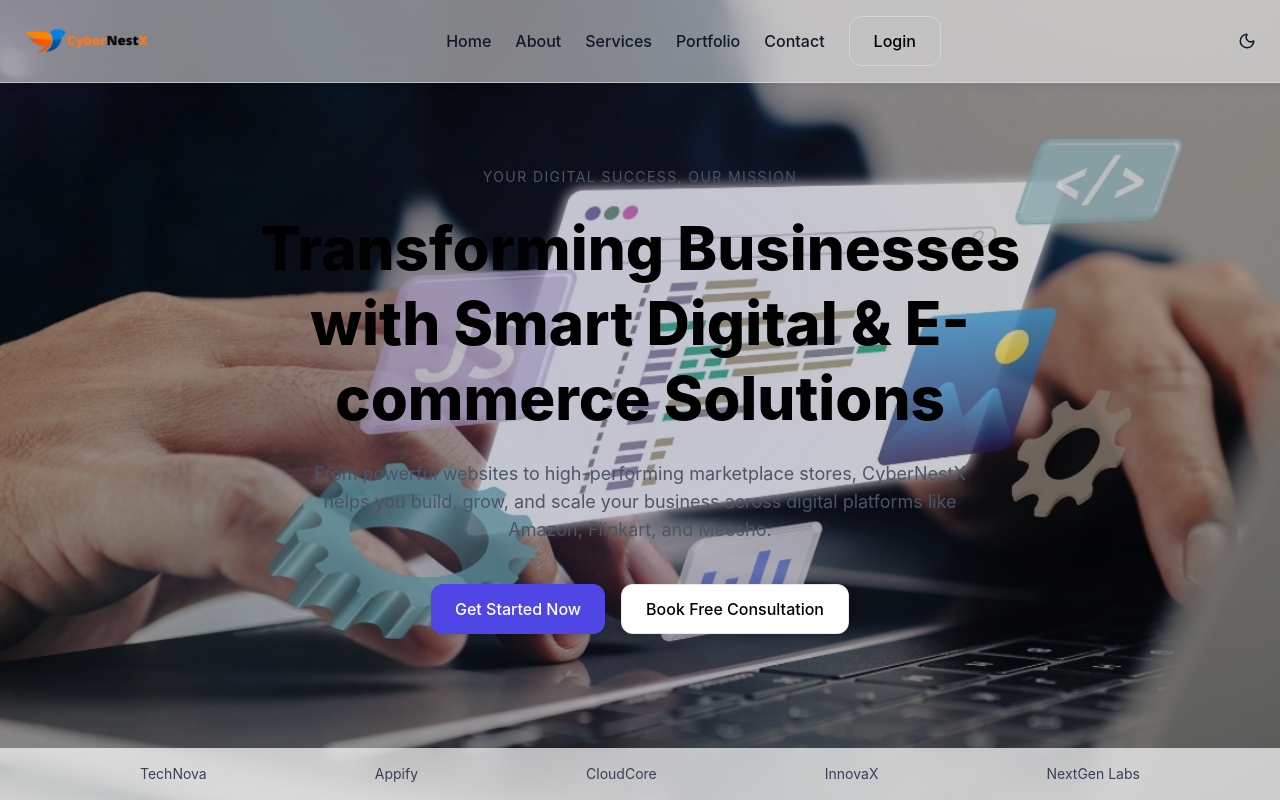
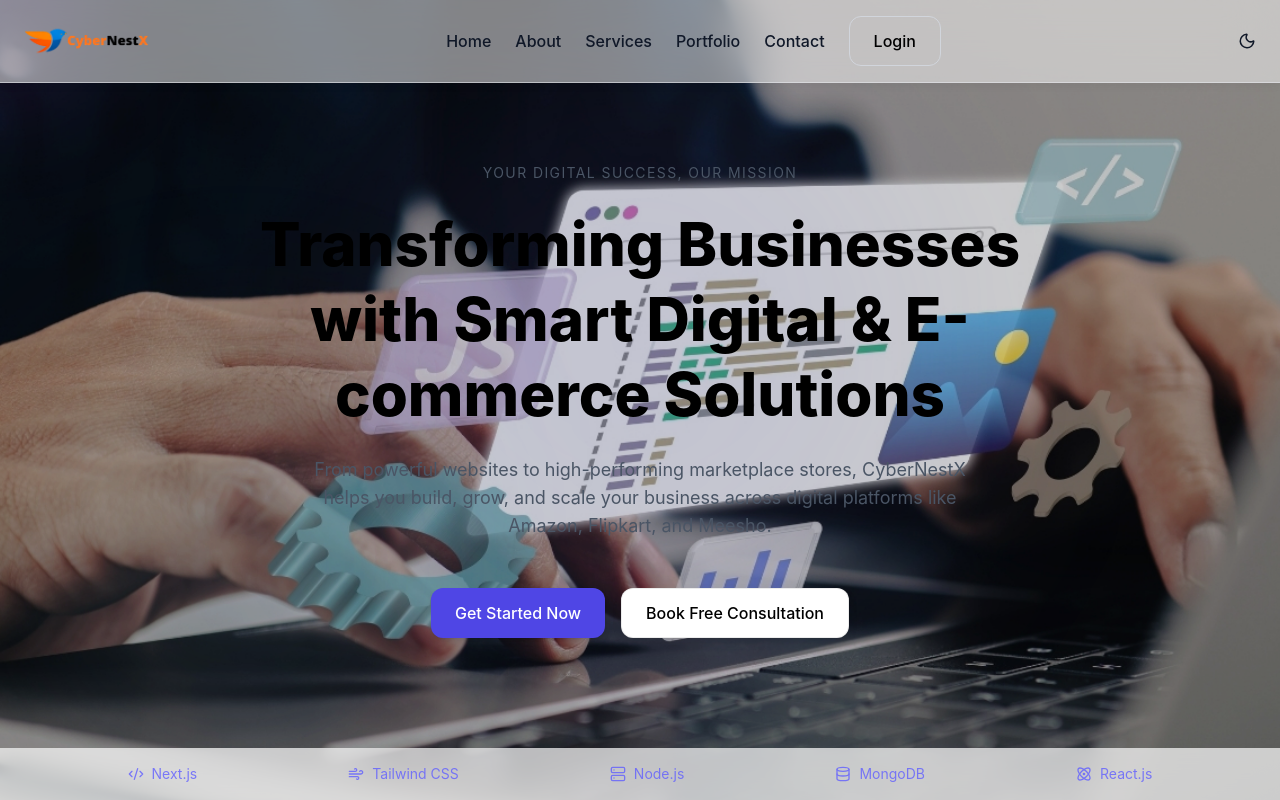
Before and after one commit to Buddy007k/Cybernestx, a Next.js app: page / in a window 1280 px wide. Shown: the top 800 px of the page. Built offline with nearby package versions, Linux system fonts and the light colour scheme.

Commit message:
final project

```diff
--- a/app/page.js
+++ b/app/page.js
@@ -7,6 +7,13 @@ import Footer from "@/components/footer";
 import Section from "@/components/ui/section";
 import Card from "@/components/ui/card";
 import Button from "@/components/ui/button";
+import {
+  Code2,
+  Wind,
+  Server,
+  Database,
+  Atom
+} from "lucide-react";
 
 export default function Home() {
   const { theme } = useTheme();
@@ -22,7 +29,7 @@ export default function Home() {
       <Navbar />
 
       {/* HERO */}
-      <section className="relative min-h-screen flex flex-col justify-center items-center text-center overflow-hidden">
+      <section className="relative min-h-screen flex flex-col justify-center items-center text-center overflow-hidden pt-24 pb-24 md:pt-0 md:pb-0">
 
         {/* 🖼 Background Image */}
         <div className="absolute inset-0 -z-30">
@@ -35,8 +42,7 @@ export default function Home() {
 
         {/* 🌫 OVERLAY (FIXED) */}
         <div
-          className={`absolute inset-0 -z-20 ${
-            isDark
+          className={`absolute inset-0 -z-20 ${isDark
               ? "bg-black/70"
               : "bg-black/20"   // 👈 subtle dark overlay instead of white
             }`}
@@ -44,8 +50,7 @@ export default function Home() {
 
         {/* 🎨 GRADIENT (REDUCED FOR LIGHT) */}
         <div
-          className={`absolute inset-0 -z-10 ${
-            isDark
+          className={`absolute inset-0 -z-10 ${isDark
               ? "bg-gradient-to-tr from-black/80 via-transparent to-black/60"
               : "bg-transparent"   // 👈 removed heavy gradient
             }`}
@@ -54,13 +59,11 @@ export default function Home() {
         {/* ✨ GLOW (REDUCED FOR LIGHT) */}
         <div className="absolute inset-0 -z-10">
           <div
-            className={`w-[600px] h-[600px] blur-[120px] rounded-full absolute top-10 left-1/2 -translate-x-1/2 ${
-              isDark ? "bg-indigo-500/20" : "bg-indigo-400/10"
+            className={`w-[600px] h-[600px] blur-[120px] rounded-full absolute top-10 left-1/2 -translate-x-1/2 ${isDark ? "bg-indigo-500/20" : "bg-indigo-400/10"
               }`}
           />
           <div
-            className={`w-[400px] h-[400px] blur-[100px] rounded-full absolute bottom-10 left-10 ${
-              isDark ? "bg-sky-400/20" : "bg-sky-300/10"
+            className={`w-[400px] h-[400px] blur-[100px] rounded-full absolute bottom-10 left-10 ${isDark ? "bg-sky-400/20" : "bg-sky-300/10"
               }`}
           />
         </div>
@@ -70,8 +73,7 @@ export default function Home() {
 
           {/* Tagline */}
           <p
-            className={`text-sm tracking-widest uppercase ${
-              isDark ? "text-gray-300" : "text-gray-600"
+            className={`text-sm tracking-widest uppercase ${isDark ? "text-gray-300" : "text-gray-600"
               }`}
           >
             Your Digital Success, Our Mission
@@ -79,8 +81,7 @@ export default function Home() {
 
           {/* Heading */}
           <h1
-            className={`text-4xl md:text-6xl font-extrabold leading-tight ${
-              isDark ? "text-white" : "text-black"
+            className={`text-4xl md:text-6xl font-extrabold leading-tight ${isDark ? "text-white" : "text-black"
               }`}
           >
             Transforming Businesses with Smart Digital & E-commerce Solutions
@@ -88,8 +89,7 @@ export default function Home() {
 
           {/* Subtext */}
           <p
-            className={`text-lg max-w-2xl mx-auto ${
-              isDark ? "text-gray-300" : "text-gray-600"
+            className={`text-lg max-w-2xl mx-auto ${isDark ? "text-gray-300" : "text-gray-600"
               }`}
           >
             From powerful websites to high-performing marketplace stores,
@@ -98,7 +98,7 @@ export default function Home() {
           </p>
 
           {/* CTA */}
-          <div className="flex flex-wrap justify-center gap-4 pt-4">
+          <div className="flex flex-col sm:flex-row gap-4 justify-center pt-6">
             <Button href="/login">Get Started Now</Button>
             <Button href="/contact" variant="secondary">
               Book Free Consultation
@@ -106,20 +106,40 @@ export default function Home() {
           </div>
         </div>
 
-        {/* 🔽 CLIENT STRIP */}
+        {/* 🔽 TECH STRIP */}
         <div
-          className={`absolute bottom-0 w-full backdrop-blur-md py-4 ${
-            isDark
+          className={`absolute bottom-0 w-full backdrop-blur-md py-4 ${isDark
               ? "bg-black/80 text-gray-400"
               : "bg-white/70 text-gray-700"
             }`}
         >
-          <div className="max-w-6xl mx-auto flex justify-around items-center text-sm flex-wrap gap-4">
-            <span>TechNova</span>
-            <span>Appify</span>
-            <span>CloudCore</span>
-            <span>InnovaX</span>
-            <span>NextGen Labs</span>
+          <div className="max-w-6xl mx-auto flex flex-wrap justify-around items-center gap-6 text-sm">
+
+            <div className="flex items-center gap-2 text-indigo-500 opacity-80 hover:opacity-100 transition">
+              <Code2 size={16} />
+              <span>Next.js</span>
+            </div>
+
+            <div className="flex items-center gap-2 text-indigo-500 opacity-80 hover:opacity-100 transition">
+              <Wind size={16} />
+              <span>Tailwind CSS</span>
+            </div>
+
+            <div className="flex items-center gap-2 text-indigo-500 opacity-80 hover:opacity-100 transition">
+              <Server size={16} />
+              <span>Node.js</span>
+            </div>
+
+            <div className="flex items-center gap-2 text-indigo-500 opacity-80 hover:opacity-100 transition">
+              <Database size={16} />
+              <span>MongoDB</span>
+            </div>
+
+            <div className="flex items-center gap-2 text-indigo-500 opacity-80 hover:opacity-100 transition">
+              <Atom size={16} />
+              <span>React.js</span>
+            </div>
+
           </div>
         </div>
 
```
Lines whose indentation alone changed are shown as unchanged.
